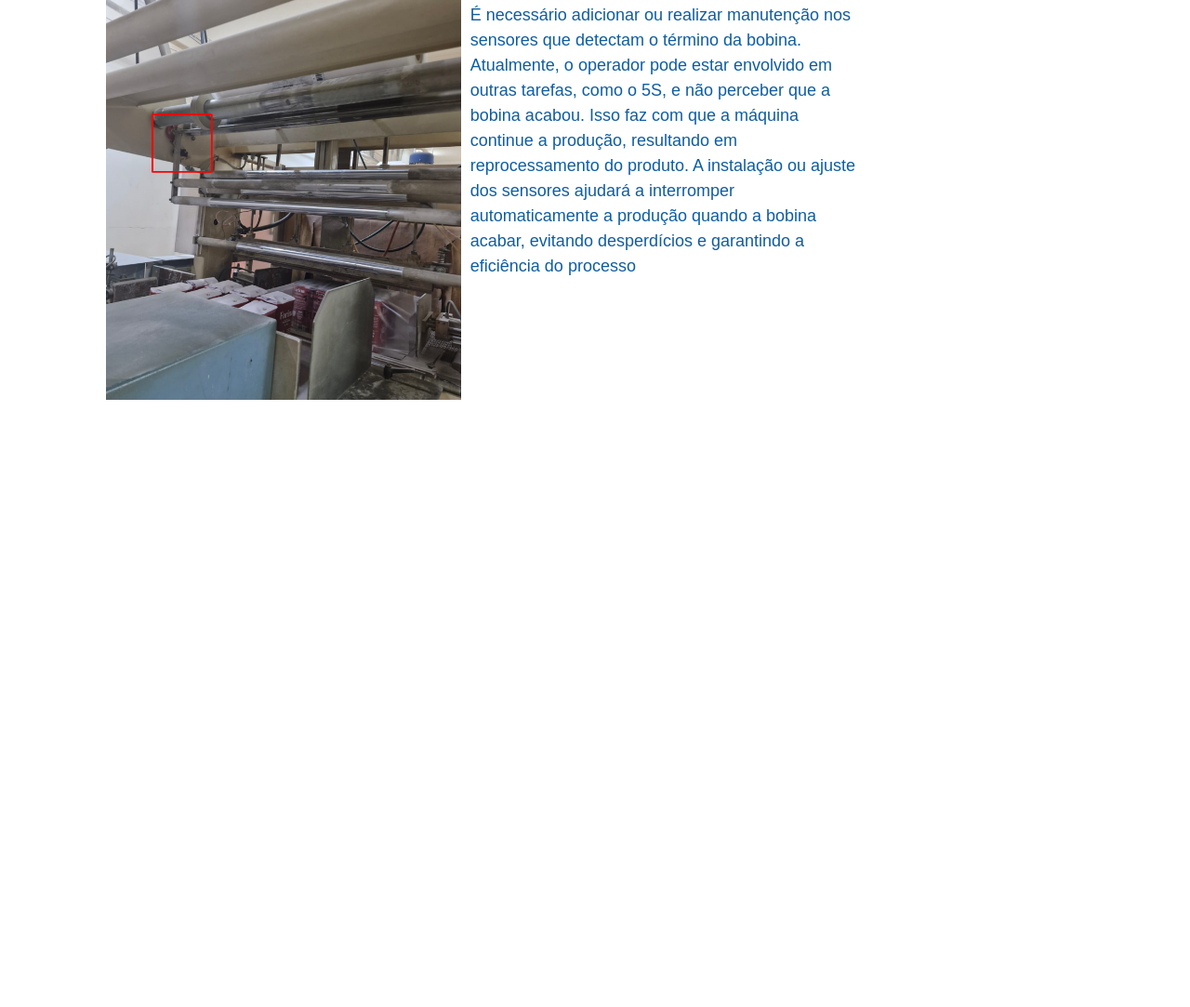
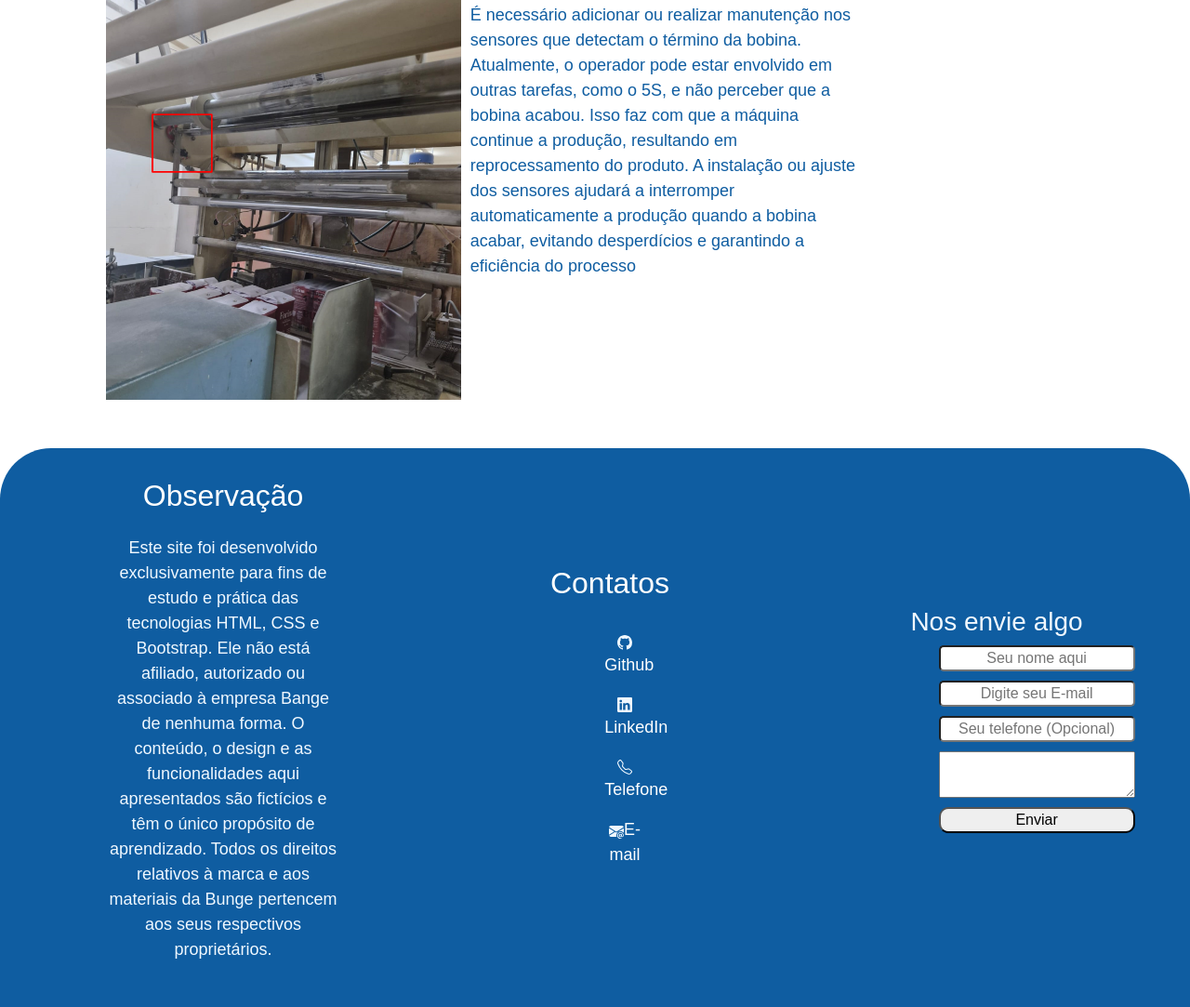
Before and after one commit to matheusbrs/landing-page-bunge, a plain HTML site: page Italpack.html in a window 1280 px wide. Shown: the part 3666-4749 px from the top of the page at 93% size. Before the commit the page ends 4128 px from the top, so only its background shows below. Drawn offline with nearby package versions, Linux system fonts and the light colour scheme.

Commit message:
add footer a italpack.html

```diff
--- a/Italpack.html
+++ b/Italpack.html
@@ -127,5 +127,64 @@
         </ul>
     </div>
 </section>
+<footer>
+    <div class="rodape">
+        <ul class="conteudo-rodape">
+            <li>
+                <h2>Observação</h2>
+                <p>Este site foi desenvolvido exclusivamente para fins de estudo e prática das tecnologias HTML, CSS
+                    e Bootstrap. Ele não está afiliado, autorizado ou associado à empresa Bange de nenhuma forma. O
+                    conteúdo, o design e as funcionalidades aqui apresentados são fictícios e têm o único propósito
+                    de aprendizado. Todos os direitos relativos à marca e aos materiais da Bunge pertencem aos seus
+                    respectivos proprietários.</p>
 
+            </li>
+            <li>
+                <h2>Contatos</h2>
+
+                <div class="contatos">
+                    <ul>
+                        <li><svg xmlns="http://www.w3.org/2000/svg" width="16" height="16" fill="currentColor"
+                                class="bi bi-github" viewBox="0 0 16 16">
+                                <path
+                                    d="M8 0C3.58 0 0 3.58 0 8c0 3.54 2.29 6.53 5.47 7.59.4.07.55-.17.55-.38 0-.19-.01-.82-.01-1.49-2.01.37-2.53-.49-2.69-.94-.09-.23-.48-.94-.82-1.13-.28-.15-.68-.52-.01-.53.63-.01 1.08.58 1.23.82.72 1.21 1.87.87 2.33.66.07-.52.28-.87.51-1.07-1.78-.2-3.64-.89-3.64-3.95 0-.87.31-1.59.82-2.15-.08-.2-.36-1.02.08-2.12 0 0 .67-.21 2.2.82.64-.18 1.32-.27 2-.27s1.36.09 2 .27c1.53-1.04 2.2-.82 2.2-.82.44 1.1.16 1.92.08 2.12.51.56.82 1.27.82 2.15 0 3.07-1.87 3.75-3.65 3.95.29.25.54.73.54 1.48 0 1.07-.01 1.93-.01 2.2 0 .21.15.46.55.38A8.01 8.01 0 0 0 16 8c0-4.42-3.58-8-8-8" />
+                            </svg><a href="https://github.com/matheusbrs">Github</a></li>
+                        <li><svg xmlns="http://www.w3.org/2000/svg" width="16" height="16" fill="currentColor"
+                                class="bi bi-linkedin" viewBox="0 0 16 16">
+                                <path
+                                    d="M0 1.146C0 .513.526 0 1.175 0h13.65C15.474 0 16 .513 16 1.146v13.708c0 .633-.526 1.146-1.175 1.146H1.175C.526 16 0 15.487 0 14.854zm4.943 12.248V6.169H2.542v7.225zm-1.2-8.212c.837 0 1.358-.554 1.358-1.248-.015-.709-.52-1.248-1.342-1.248S2.4 3.226 2.4 3.934c0 .694.521 1.248 1.327 1.248zm4.908 8.212V9.359c0-.216.016-.432.08-.586.173-.431.568-.878 1.232-.878.869 0 1.216.662 1.216 1.634v3.865h2.401V9.25c0-2.22-1.184-3.252-2.764-3.252-1.274 0-1.845.7-2.165 1.193v.025h-.016l.016-.025V6.169h-2.4c.03.678 0 7.225 0 7.225z" />
+                            </svg><a href="https://www.linkedin.com/in/matheus-brendon-back-and/">LinkedIn</a></li>
+                        <li><svg xmlns="http://www.w3.org/2000/svg" width="16" height="16" fill="currentColor"
+                                class="bi bi-telephone" viewBox="0 0 16 16">
+                                <path
+                                    d="M3.654 1.328a.678.678 0 0 0-1.015-.063L1.605 2.3c-.483.484-.661 1.169-.45 1.77a17.6 17.6 0 0 0 4.168 6.608 17.6 17.6 0 0 0 6.608 4.168c.601.211 1.286.033 1.77-.45l1.034-1.034a.678.678 0 0 0-.063-1.015l-2.307-1.794a.68.68 0 0 0-.58-.122l-2.19.547a1.75 1.75 0 0 1-1.657-.459L5.482 8.062a1.75 1.75 0 0 1-.46-1.657l.548-2.19a.68.68 0 0 0-.122-.58zM1.884.511a1.745 1.745 0 0 1 2.612.163L6.29 2.98c.329.423.445.974.315 1.494l-.547 2.19a.68.68 0 0 0 .178.643l2.457 2.457a.68.68 0 0 0 .644.178l2.189-.547a1.75 1.75 0 0 1 1.494.315l2.306 1.794c.829.645.905 1.87.163 2.611l-1.034 1.034c-.74.74-1.846 1.065-2.877.702a18.6 18.6 0 0 1-7.01-4.42 18.6 18.6 0 0 1-4.42-7.009c-.362-1.03-.037-2.137.703-2.877z" />
+                            </svg><a href="https://wa.me/61981433649">Telefone</a></li>
+                        <li><svg xmlns="http://www.w3.org/2000/svg" width="16" height="16" fill="currentColor"
+                                class="bi bi-envelope-at-fill" viewBox="0 0 16 16">
+                                <path
+                                    d="M2 2A2 2 0 0 0 .05 3.555L8 8.414l7.95-4.859A2 2 0 0 0 14 2zm-2 9.8V4.698l5.803 3.546zm6.761-2.97-6.57 4.026A2 2 0 0 0 2 14h6.256A4.5 4.5 0 0 1 8 12.5a4.49 4.49 0 0 1 1.606-3.446l-.367-.225L8 9.586zM16 9.671V4.697l-5.803 3.546.338.208A4.5 4.5 0 0 1 12.5 8c1.414 0 2.675.652 3.5 1.671" />
+                                <path
+                                    d="M15.834 12.244c0 1.168-.577 2.025-1.587 2.025-.503 0-1.002-.228-1.12-.648h-.043c-.118.416-.543.643-1.015.643-.77 0-1.259-.542-1.259-1.434v-.529c0-.844.481-1.4 1.26-1.4.585 0 .87.333.953.63h.03v-.568h.905v2.19c0 .272.18.42.411.42.315 0 .639-.415.639-1.39v-.118c0-1.277-.95-2.326-2.484-2.326h-.04c-1.582 0-2.64 1.067-2.64 2.724v.157c0 1.867 1.237 2.654 2.57 2.654h.045c.507 0 .935-.07 1.18-.18v.731c-.219.1-.643.175-1.237.175h-.044C10.438 16 9 14.82 9 12.646v-.214C9 10.36 10.421 9 12.485 9h.035c2.12 0 3.314 1.43 3.314 3.034zm-4.04.21v.227c0 .586.227.8.581.8.31 0 .564-.17.564-.743v-.367c0-.516-.275-.708-.572-.708-.346 0-.573.245-.573.791" />
+                            </svg><a href="mailto:matheusdev103@gmail.com">E-mail</a></li>
+                        <li></li>
+                    </ul>
+                </div>
+            </li>
+            <li>
+
+               <h3>Nos envie algo</h3>
+               <div class="formulario">
+                <form action="">
+                <input type="text" placeholder="Seu nome aqui">
+                <input type="email" placeholder="Digite seu E-mail">
+                <input type="tel" name="" placeholder="Seu telefone (Opcional)">
+                <textarea name="" id=""></textarea>
+                <button type="submit">Enviar</button>
+               </form>
+            </div>
+            </li>
+
+        </ul>
+    </div>
+</footer>
 </html>
```
